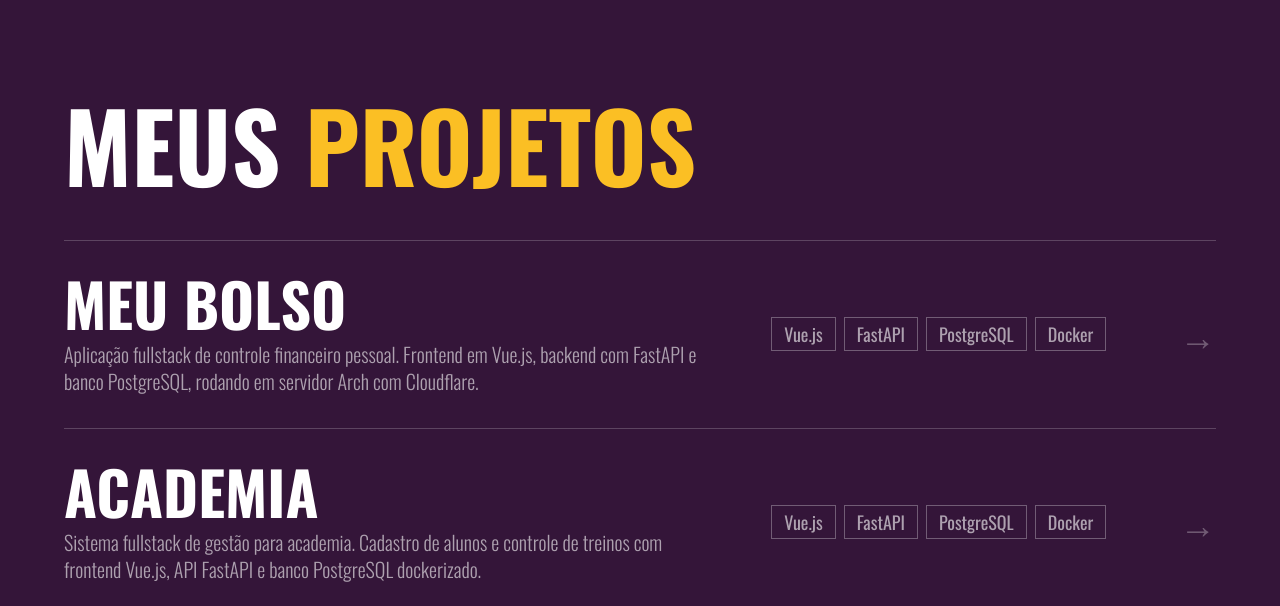
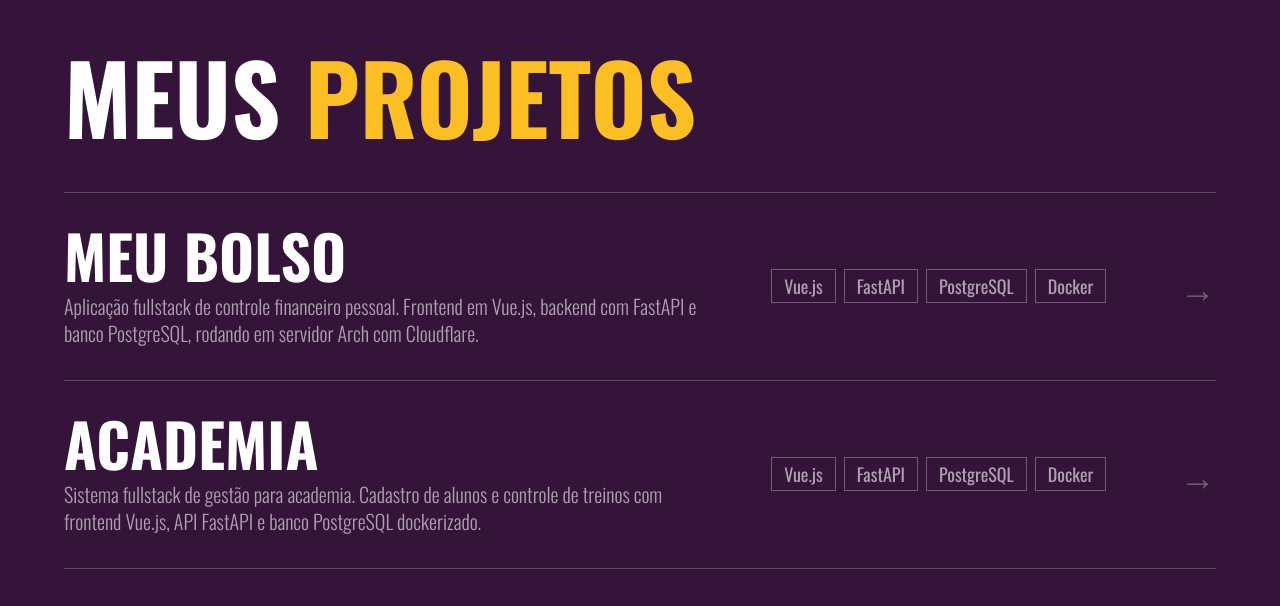
Before and after one commit to BrennoSantos12/portfolio, a Vue app: page /#/ in a window 1280 px wide. Shown: the part 2216-2822 px from the top of the page. Built offline with nearby package versions, Linux system fonts and the light colour scheme; a web font is replaced by a local one.

Commit message:
melhorando separação de contatos de projetos

```diff
--- a/src/views/Projects.vue
+++ b/src/views/Projects.vue
@@ -47,7 +47,7 @@ onMounted(() => {
 </script>
 
 <template>
-  <div class="min-h-[150vh] flex flex-col justify-center text-white font-oswald px-8 md:px-16 gap-12">
+  <div class="min-h-[150vh] flex flex-col justify-center text-white font-oswald px-8 md:px-16 gap-12 pb-24">
     <h1 class="proj-reveal text-6xl md:text-8xl font-extrabold">
       MEUS <span class="text-amber-400">PROJETOS</span>
     </h1>
```
